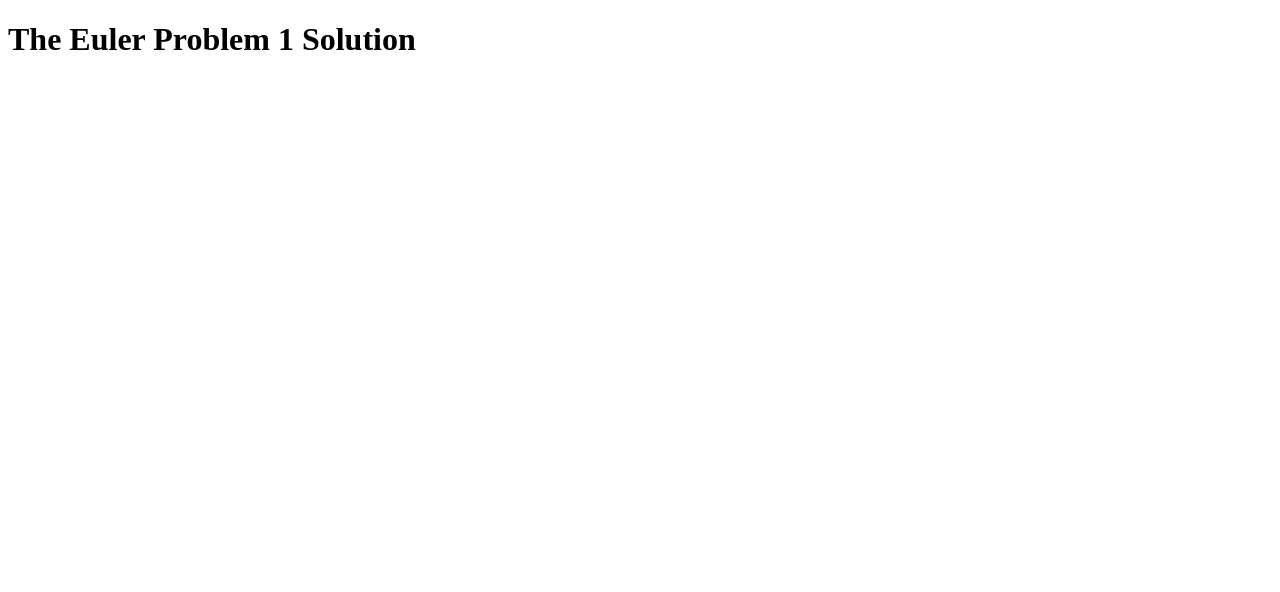
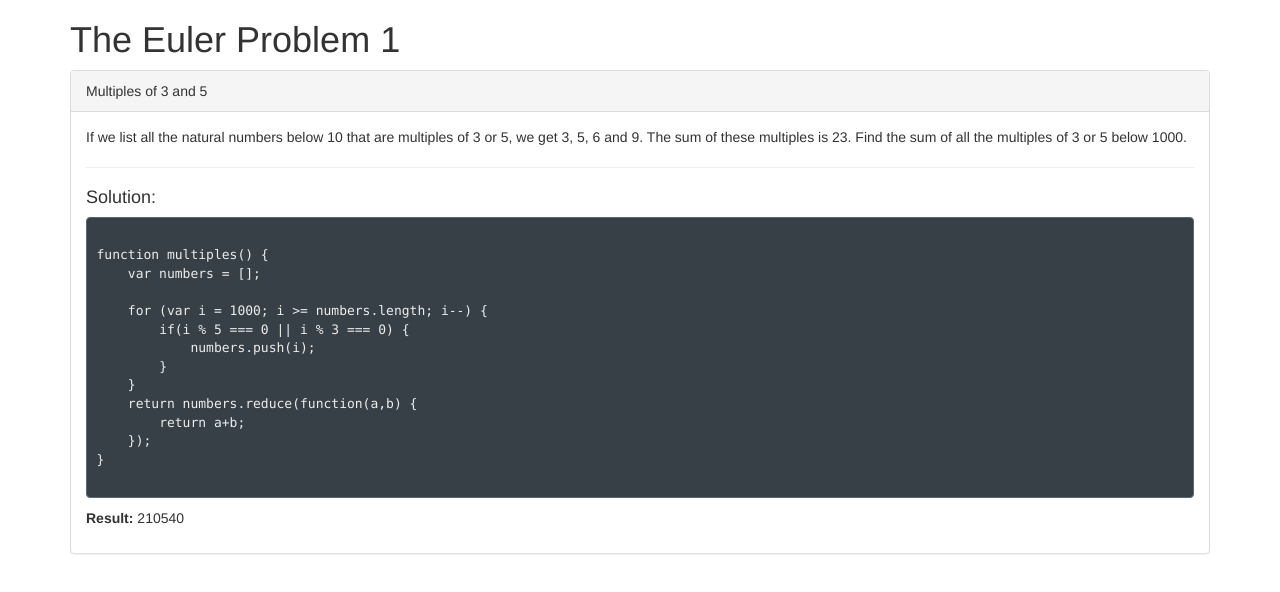
Before and after one commit to h-ARTS/the-euler-problem-one, a plain HTML site: page index.html in a window 1280 px wide. Drawn offline with nearby package versions, Linux system fonts and the light colour scheme.

Commit message:
Solution added + styling

```diff
--- a/app.js
+++ b/app.js
@@ -14,4 +14,6 @@ function multiples() {
 
 }
 
-document.getElementById('app').innerHTML = multiples();
+var result = multiples();
+
+document.getElementById('main').innerHTML = result;
--- a/index.html
+++ b/index.html
@@ -5,10 +5,41 @@
     <meta name="viewport" content="width=device-width, initial-scale=1.0">
     <meta http-equiv="X-UA-Compatible" content="ie=edge">
     <title>The Euler Problem 1</title>
+    <link rel="stylesheet" type="text/css" href="http://bootswatch.com/darkly/bootstrap.min.css">
+    <style>
+    pre {
+            color: #ececec;
+            background-color: #384047;
+            border: 1px solid #5b6873;
+    }
+    </style>
 </head>
-<body>
-    <h1>The Euler Problem 1 Solution</h1>
-    <div id="main"></div>
+<body class="container">
+    <h1>The Euler Problem 1</h1>
+    <div class="panel panel-default">
+        <div class="panel-heading">Multiples of 3 and 5</div>
+        <div class="panel-body">
+            <p>If we list all the natural numbers below 10 that are multiples of 3 or 5, we get 3, 5, 6 and 9. The sum of these multiples is 23. Find the sum of all the multiples of 3 or 5 below 1000.</p>
+            <hr>
+            <h4>Solution:</h4>
+            <pre>
+                <code>
+function multiples() {
+    var numbers = [];
+
+    for (var i = 1000; i >= numbers.length; i--) {
+        if(i % 5 === 0 || i % 3 === 0) {
+            numbers.push(i);
+        }
+    }
+    return numbers.reduce(function(a,b) {
+        return a+b;
+    });
+}</code>
+            </pre>
+            <p><strong>Result:</strong> <span id="main"></span></p>
+        </div>
+    </div>
 
     <script src="app.js"></script>
 </body>
```
